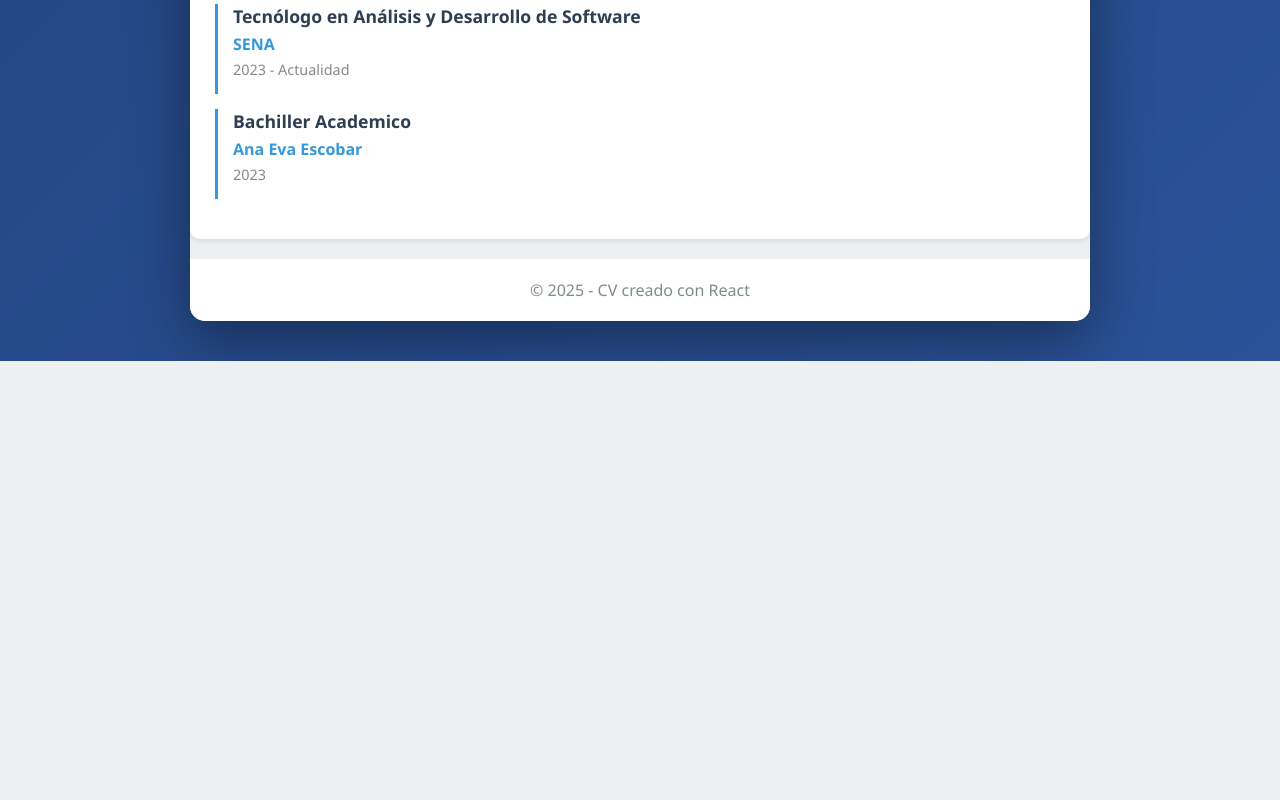
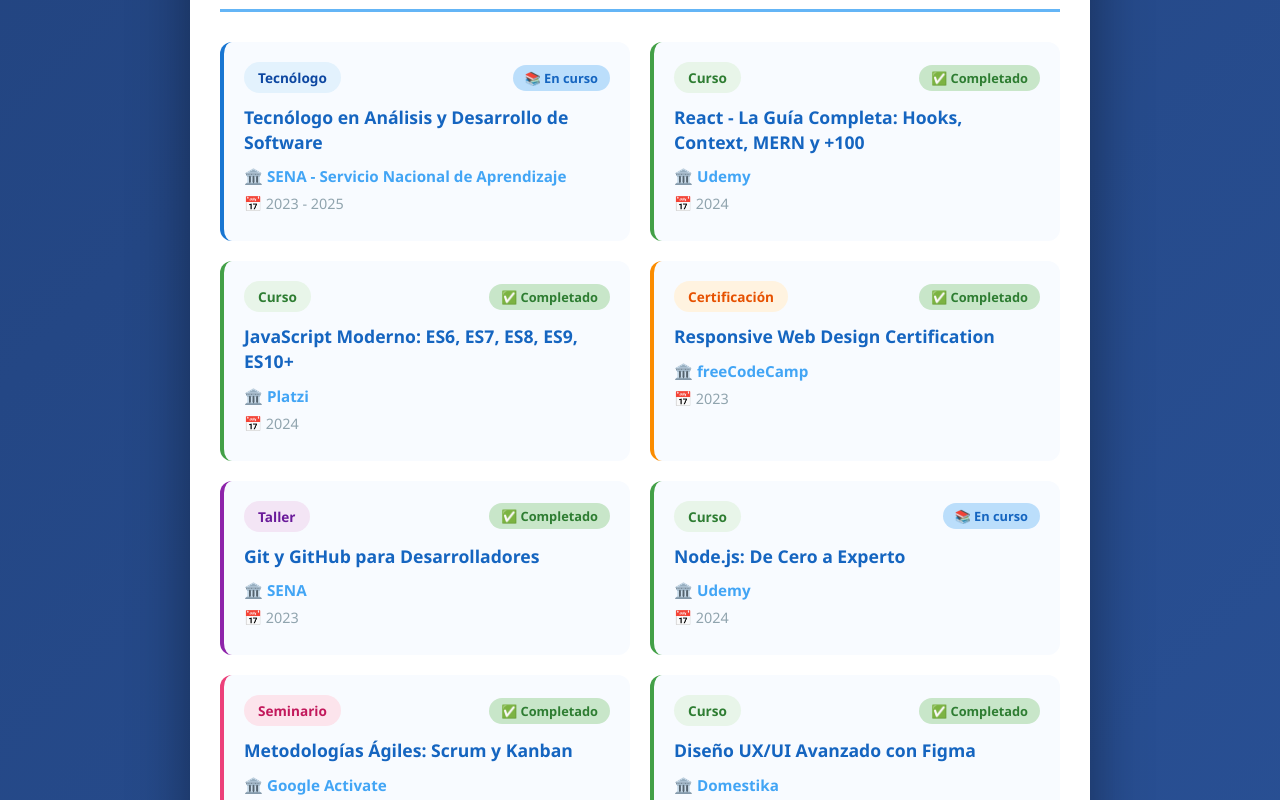
Before and after one commit to DaniGR09/cv-react-jeanmary-gonzalez, a React (Vite) app: page / in a window 1280 px wide. Shown: the part 1940-2740 px from the top of the page. Before the commit the page ends 2301 px from the top, so only its background shows below. Built offline with nearby package versions, Linux system fonts and the light colour scheme.

Commit message:
feat: componente Educacion dinamico con formación complementaria

```diff
--- a/src/components/Educacion.jsx
+++ b/src/components/Educacion.jsx
@@ -1,27 +1,152 @@
 function Educacion() {
   const formacion = [
     {
+      id: 1,
+      tipo: "Tecnólogo",
       titulo: "Tecnólogo en Análisis y Desarrollo de Software",
-      institucion: "SENA",
-      año: "2023 - Actualidad"
+      institucion: "SENA - Servicio Nacional de Aprendizaje",
+      año: "2023 - 2025",
+      estado: "En curso"
     },
     {
-      titulo: "Bachiller Academico",
-      institucion: "Ana Eva Escobar",
-      año: "2023"
+      id: 2,
+      tipo: "Curso",
+      titulo: "React - La Guía Completa: Hooks, Context, MERN y +100",
+      institucion: "Udemy",
+      año: "2024",
+      estado: "Completado"
+    },
+    {
+      id: 3,
+      tipo: "Curso",
+      titulo: "JavaScript Moderno: ES6, ES7, ES8, ES9, ES10+",
+      institucion: "Platzi",
+      año: "2024",
+      estado: "Completado"
+    },
+    {
+      id: 4,
+      tipo: "Certificación",
+      titulo: "Responsive Web Design Certification",
+      institucion: "freeCodeCamp",
+      año: "2023",
+      estado: "Completado"
+    },
+    {
+      id: 5,
+      tipo: "Taller",
+      titulo: "Git y GitHub para Desarrolladores",
+      institucion: "SENA",
+      año: "2023",
+      estado: "Completado"
+    },
+    {
+      id: 6,
+      tipo: "Curso",
+      titulo: "Node.js: De Cero a Experto",
+      institucion: "Udemy",
+      año: "2024",
+      estado: "En curso"
+    },
+    {
+      id: 7,
+      tipo: "Seminario",
+      titulo: "Metodologías Ágiles: Scrum y Kanban",
+      institucion: "Google Activate",
+      año: "2024",
+      estado: "Completado"
+    },
+    {
+      id: 8,
+      tipo: "Curso",
+      titulo: "Diseño UX/UI Avanzado con Figma",
+      institucion: "Domestika",
+      año: "2024",
+      estado: "Completado"
+    },
+    {
+      id: 9,
+      tipo: "Taller",
+      titulo: "Introducción a Bases de Datos SQL y NoSQL",
+      institucion: "SENA",
+      año: "2023",
+      estado: "Completado"
+    },
+    {
+      id: 10,
+      tipo: "Curso",
+      titulo: "CSS Avanzado: Flexbox, Grid y Animaciones",
+      institucion: "Platzi",
+      año: "2023",
+      estado: "Completado"
+    },
+    {
+      id: 11,
+      tipo: "Certificación",
+      titulo: "JavaScript Algorithms and Data Structures",
+      institucion: "freeCodeCamp",
+      año: "2024",
+      estado: "Completado"
+    },
+    {
+      id: 12,
+      tipo: "Seminario",
+      titulo: "Ciberseguridad para Desarrolladores",
+      institucion: "Universidad Distrital",
+      año: "2024",
+      estado: "Completado"
     }
   ];
 
+  // Función para obtener color según el tipo
+  const obtenerColor = (tipo) => {
+    const colores = {
+      "Tecnólogo": { bg: "#e3f2fd", border: "#1976d2", text: "#0d47a1" },
+      "Curso": { bg: "#e8f5e9", border: "#43a047", text: "#2e7d32" },
+      "Certificación": { bg: "#fff3e0", border: "#fb8c00", text: "#e65100" },
+      "Taller": { bg: "#f3e5f5", border: "#8e24aa", text: "#6a1b9a" },
+      "Seminario": { bg: "#fce4ec", border: "#ec407a", text: "#c2185b" }
+    };
+    return colores[tipo] || colores["Curso"];
+  };
+
   return (
     <section style={styles.section}>
-      <h3 style={styles.titulo}>Educación y Formación</h3>
-      {formacion.map((item, index) => (
-        <div key={index} style={styles.item}>
-          <h4 style={styles.tituloFormacion}>{item.titulo}</h4>
-          <p style={styles.institucion}>{item.institucion}</p>
-          <p style={styles.año}>{item.año}</p>
-        </div>
-      ))}
+      <h3 style={styles.titulo}>🎓 Educación y Formación</h3>
+      <div style={styles.timeline}>
+        {formacion.map((item) => {
+          const colores = obtenerColor(item.tipo);
+          return (
+            <div
+              key={item.id}
+              style={{
+                ...styles.timelineItem,
+                borderLeft: `4px solid ${colores.border}`
+              }}
+            >
+              <div style={styles.itemHeader}>
+                <span style={{
+                  ...styles.tipoBadge,
+                  backgroundColor: colores.bg,
+                  color: colores.text
+                }}>
+                  {item.tipo}
+                </span>
+                <span style={{
+                  ...styles.estadoBadge,
+                  backgroundColor: item.estado === "En curso" ? "#bbdefb" : "#c8e6c9",
+                  color: item.estado === "En curso" ? "#1565c0" : "#2e7d32"
+                }}>
+                  {item.estado === "En curso" ? "📚 En curso" : "✅ Completado"}
+                </span>
+              </div>
+              <h4 style={styles.tituloFormacion}>{item.titulo}</h4>
+              <p style={styles.institucion}>🏛️ {item.institucion}</p>
+              <p style={styles.año}>📅 {item.año}</p>
+            </div>
+          );
+        })}
+      </div>
     </section>
   );
 }
@@ -29,37 +154,70 @@
 const styles = {
   section: {
     backgroundColor: 'white',
-    padding: '25px',
-    borderRadius: '10px',
-    marginBottom: '20px',
-    boxShadow: '0 2px 5px rgba(0,0,0,0.1)'
+    padding: '30px',
+    borderRadius: '15px',
+    marginBottom: '25px',
+    boxShadow: '0 4px 15px rgba(100, 181, 246, 0.15)'
   },
   titulo: {
-    color: '#2c3e50',
-    borderBottom: '3px solid #3498db',
-    paddingBottom: '10px',
-    marginBottom: '20px'
+    color: '#1976d2',
+    fontSize: '2em',
+    marginBottom: '30px',
+    textAlign: 'center',
+    borderBottom: '3px solid #64b5f6',
+    paddingBottom: '15px'
   },
-  item: {
-    marginBottom: '15px',
-    paddingBottom: '15px',
-    borderLeft: '3px solid #3498db',
-    paddingLeft: '15px'
+  timeline: {
+    display: 'grid',
+    gridTemplateColumns: 'repeat(auto-fit, minmax(280px, 1fr))',
+    gap: '20px'
+  },
+  timelineItem: {
+    backgroundColor: '#f8fbff',
+    padding: '20px',
+    borderRadius: '12px',
+    paddingLeft: '20px',
+    transition: 'transform 0.3s ease, box-shadow 0.3s ease',
+    cursor: 'pointer'
+  },
+  itemHeader: {
+    display: 'flex',
+    justifyContent: 'space-between',
+    alignItems: 'center',
+    marginBottom: '12px',
+    flexWrap: 'wrap',
+    gap: '8px'
+  },
+  tipoBadge: {
+    padding: '6px 14px',
+    borderRadius: '20px',
+    fontSize: '0.85em',
+    fontWeight: 'bold'
+  },
+  estadoBadge: {
+    padding: '4px 12px',
+    borderRadius: '15px',
+    fontSize: '0.8em',
+    fontWeight: '600'
   },
   tituloFormacion: {
-    color: '#2c3e50',
-    margin: '0 0 5px 0',
-    fontSize: '1.1em'
+    color: '#1565c0',
+    margin: '12px 0',
+    fontSize: '1.1em',
+    lineHeight: '1.4',
+    fontWeight: 'bold'
   },
   institucion: {
-    color: '#3498db',
-    margin: '0 0 5px 0',
-    fontWeight: 'bold'
+    color: '#42a5f5',
+    margin: '8px 0',
+    fontWeight: '600',
+    fontSize: '0.95em'
   },
   año: {
-    color: '#888',
-    margin: '0',
-    fontSize: '0.9em'
+    color: '#90a4ae',
+    margin: '8px 0',
+    fontSize: '0.9em',
+    fontWeight: '500'
   }
 };
 
```
